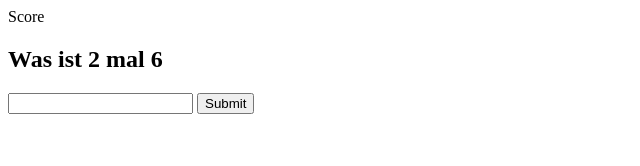
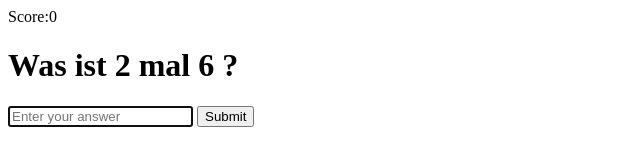
Before and after one commit to Ghania-Ait/Multiplikations-Training-, a plain HTML site: page index.html in a window 1280 px wide. Shown: the whole page, without its empty margins (0-640 px from the left). Drawn offline with Linux system fonts and the light colour scheme.

Commit message:
html code fertig

```diff
--- a/index.html
+++ b/index.html
@@ -8,12 +8,19 @@
         <link rel="stylesheet" href="style.css" />
     </head>
     <body>
-        <div class="container">
-            <span id="score">Score</span>
-            <h2>Was ist 2 mal 6</h2>
-            <input type="text" class="input" />
+        <form class="form" id="form">
+            <span class="score" id="score">Score:0</span>
+            <h1 id="question">Was ist 2 mal 6 ?</h1>
+            <input
+                type="text"
+                class="input"
+                id="input"
+                autofocus
+                placeholder="Enter your answer"
+                autocomplete="off"
+            />
             <button class="button" type="button">Submit</button>
-        </div>
+        </form>
 
         <script src="main.js"></script>
     </body>
```
